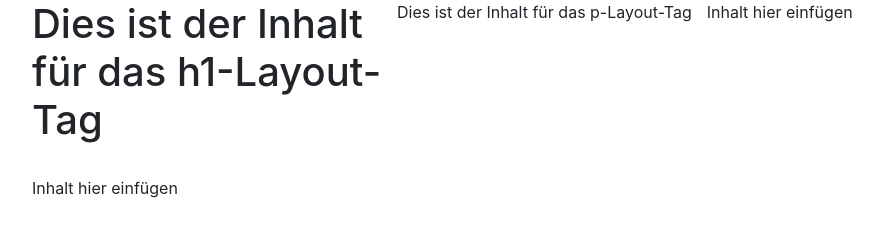
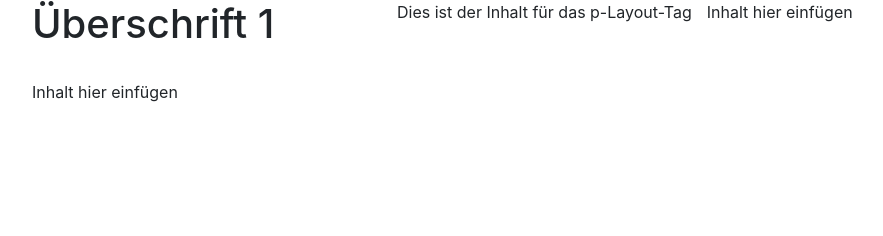
Before and after one commit to andreasstocker/dw-demo, a plain HTML site: page index.html in a window 1280 px wide. Shown: the whole page, without its empty margins (53-936 px from the left). Drawn offline with Linux system fonts and the light colour scheme.

Commit message:
Standort 2 - 2137

```diff
--- a/index.html
+++ b/index.html
@@ -13,7 +13,7 @@
   	<div class="container">
   	  <div class="row">
   	    <div class="col-lg-4">
-  	      <h1>Dies ist der Inhalt für das h1-Layout-Tag</h1>
+  	      <h1>Überschrift 1&nbsp;</h1>
         &nbsp;</div>
   	    <p>Dies ist der Inhalt für das p-Layout-Tag</p>
   	    <div class="col-lg-4">Inhalt hier einfügen</div>
```
